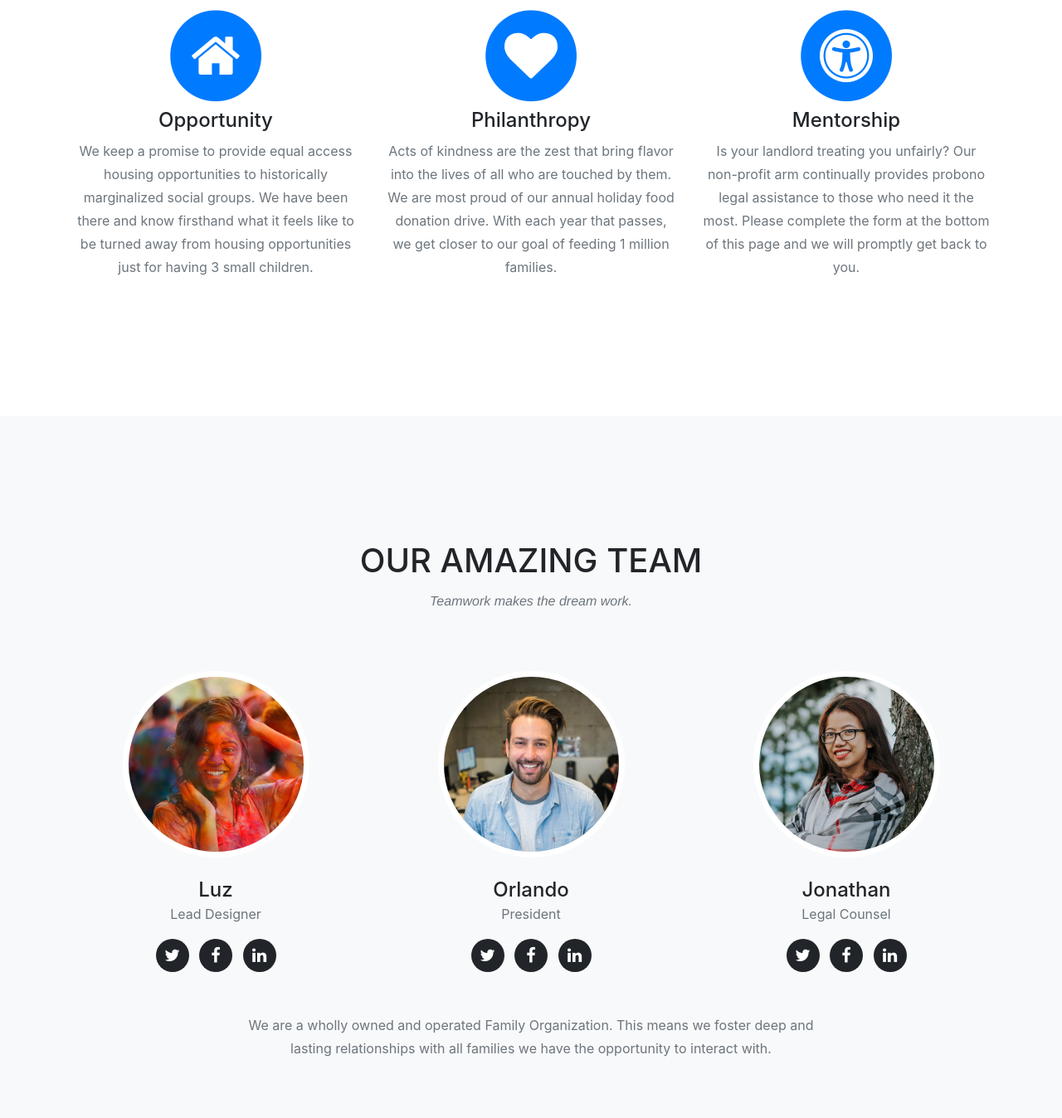
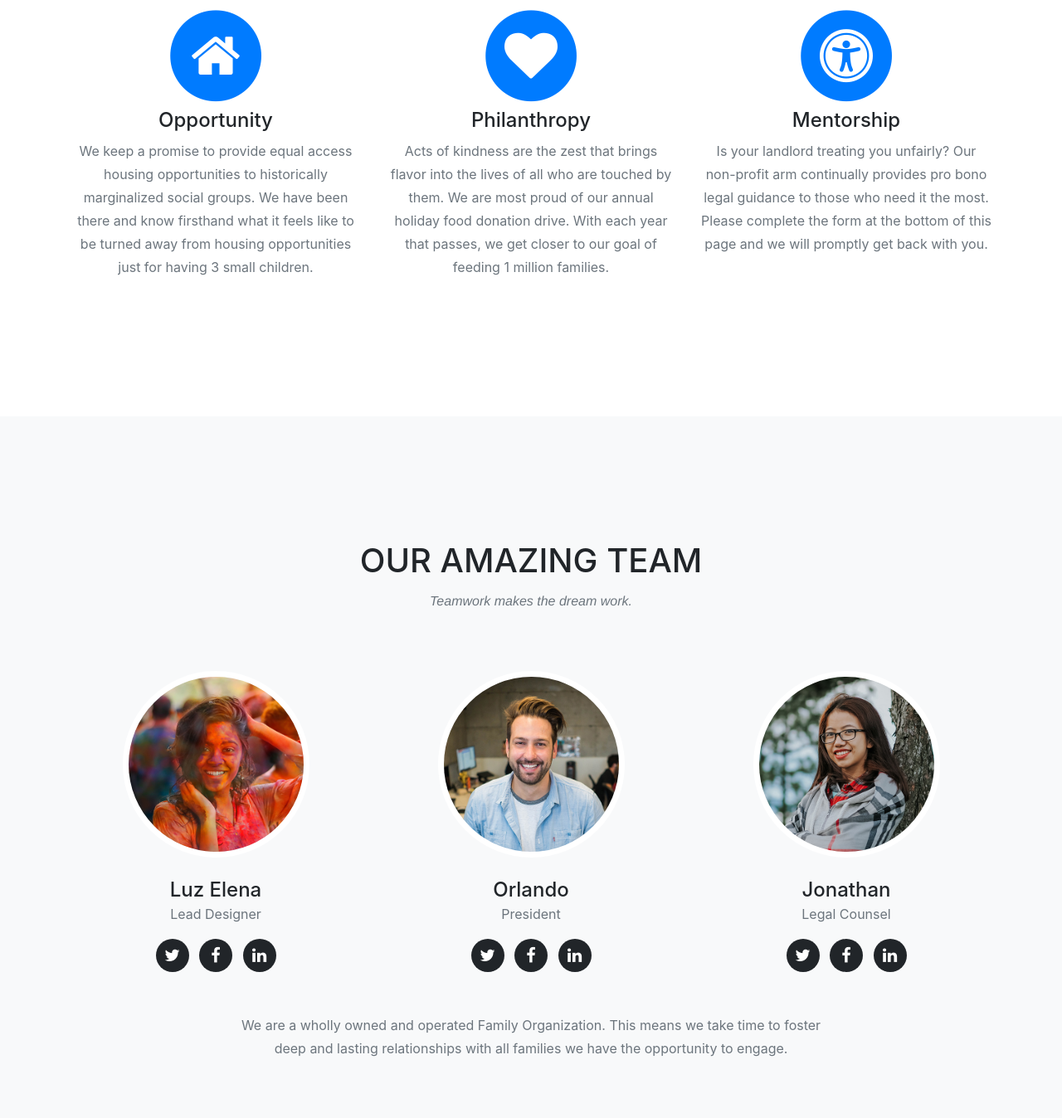
Before and after one commit to StevieIsmagic/JoanStekelSite, a website with bundled scripts: page index.html in a window 1280 px wide. Shown: the part 1032-2380 px from the top of the page at 83% size. Built offline with nearby package versions, Linux system fonts and the light colour scheme; a web font is replaced by a local one.

Commit message:
minor wording tweaks

```diff
--- a/index.html
+++ b/index.html
@@ -106,7 +106,7 @@
             <h4 class="about-heading">Philanthropy</h4>
             <p class="text-muted">
               Acts of kindness are the zest
-              that bring flavor into the lives of all who are touched by them.
+              that brings flavor into the lives of all who are touched by them.
               We are most proud of
               our annual holiday food donation drive.
               With each year that passes, we get closer to our goal
@@ -120,10 +120,10 @@
             <h4 class="about-heading">Mentorship</h4>
             <p class="text-muted">
               Is your landlord treating you unfairly?
-              Our non-profit arm continually provides probono
-              legal assistance to those who need it the most.
+              Our non-profit arm continually provides pro bono
+              legal guidance to those who need it the most.
               Please complete the form at the bottom of this page
-              and we will promptly get back to you.
+              and we will promptly get back with you.
             </p>
           </div>
         </div>
@@ -143,7 +143,7 @@
           <div class="col-sm-4">
             <div class="team-member">
               <img class="mx-auto rounded-circle" src="img/team/1.jpg" alt="">
-              <h4>Luz</h4>
+              <h4>Luz Elena</h4>
               <p class="text-muted">Lead Designer</p>
               <ul class="list-inline social-buttons">
                 <li class="list-inline-item">
@@ -217,10 +217,8 @@
           <div class="col-lg-8 mx-auto text-center">
             <p class="large text-muted">
               We are a wholly owned and operated Family Organization.
-              This means we foster deep and lasting relationships with all families
-              we have the opportunity to interact with.
-
-
+              This means we take time to foster deep and lasting relationships
+              with all families we have the opportunity to engage.
             </p>
           </div>
         </div>
```
